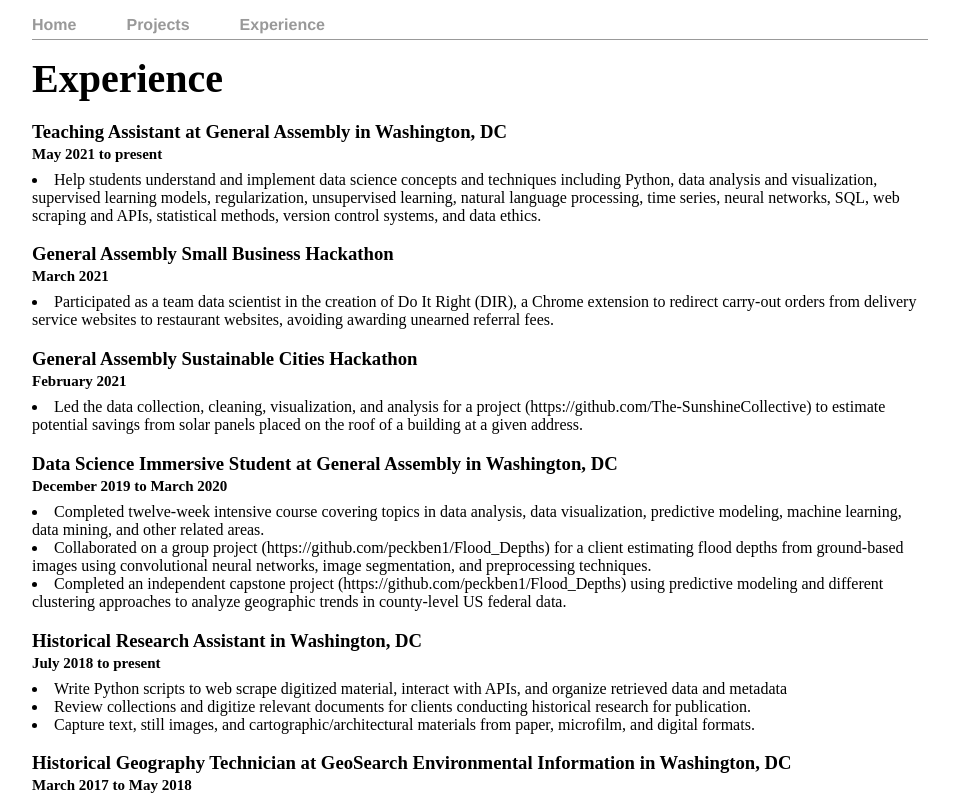
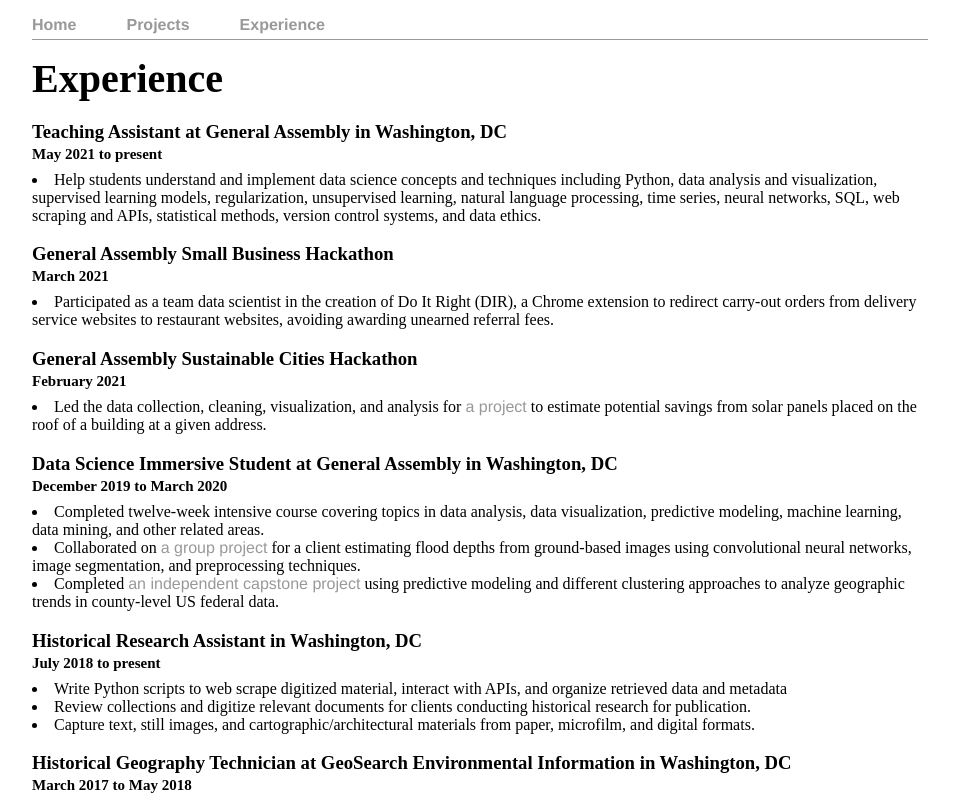
Before and after one commit to peckben1/peckben1.github.io, an Angular app: page /experience in a window 1280 px wide. Shown: the top 800 px of the page, without its empty margins (160-1119 px from the left). Built offline with nearby package versions, Linux system fonts and the light colour scheme; a web font is replaced by a local one.

Commit message:
exp page links into hyperlinks

```diff
--- a/src/app/experience/experience.component.html
+++ b/src/app/experience/experience.component.html
@@ -18,16 +18,16 @@
 
 <h3>General Assembly Sustainable Cities Hackathon</h3>
 <h5>February 2021</h5>
-<li>Led the data collection, cleaning, visualization, and analysis for a project (https://github.com/The-SunshineCollective) to estimate potential savings from solar panels placed on the roof of a building at a given address.</li>
+<li>Led the data collection, cleaning, visualization, and analysis for <a href="https://github.com/The-SunshineCollective">a project</a> to estimate potential savings from solar panels placed on the roof of a building at a given address.</li>
 
 <h3>Data Science Immersive Student at General Assembly in Washington, DC</h3>
 <h5> December 2019 to March 2020</h5>
 <li> Completed twelve-week intensive course covering topics in data analysis, data visualization, predictive modeling,
     machine learning, data mining, and other related areas.
 </li>
-<li> Collaborated on a group project (https://github.com/peckben1/Flood_Depths) for a client estimating flood depths
+<li> Collaborated on <a href="https://github.com/peckben1/Flood_Depths">a group project</a> for a client estimating flood depths
     from ground-based images using convolutional neural networks, image segmentation, and preprocessing techniques. </li>
-<li> Completed an independent capstone project (https://github.com/peckben1/Flood_Depths) using predictive
+<li> Completed <a href="https://github.com/peckben1/Flood_Depths">an independent capstone project</a> using predictive
     modeling and different clustering approaches to analyze geographic trends in county-level US federal data.</li>
 
 <h3>Historical Research Assistant in Washington, DC</h3>
```
Also changed, not shown: 4 other files (tests, documents, lock files or other folders).
